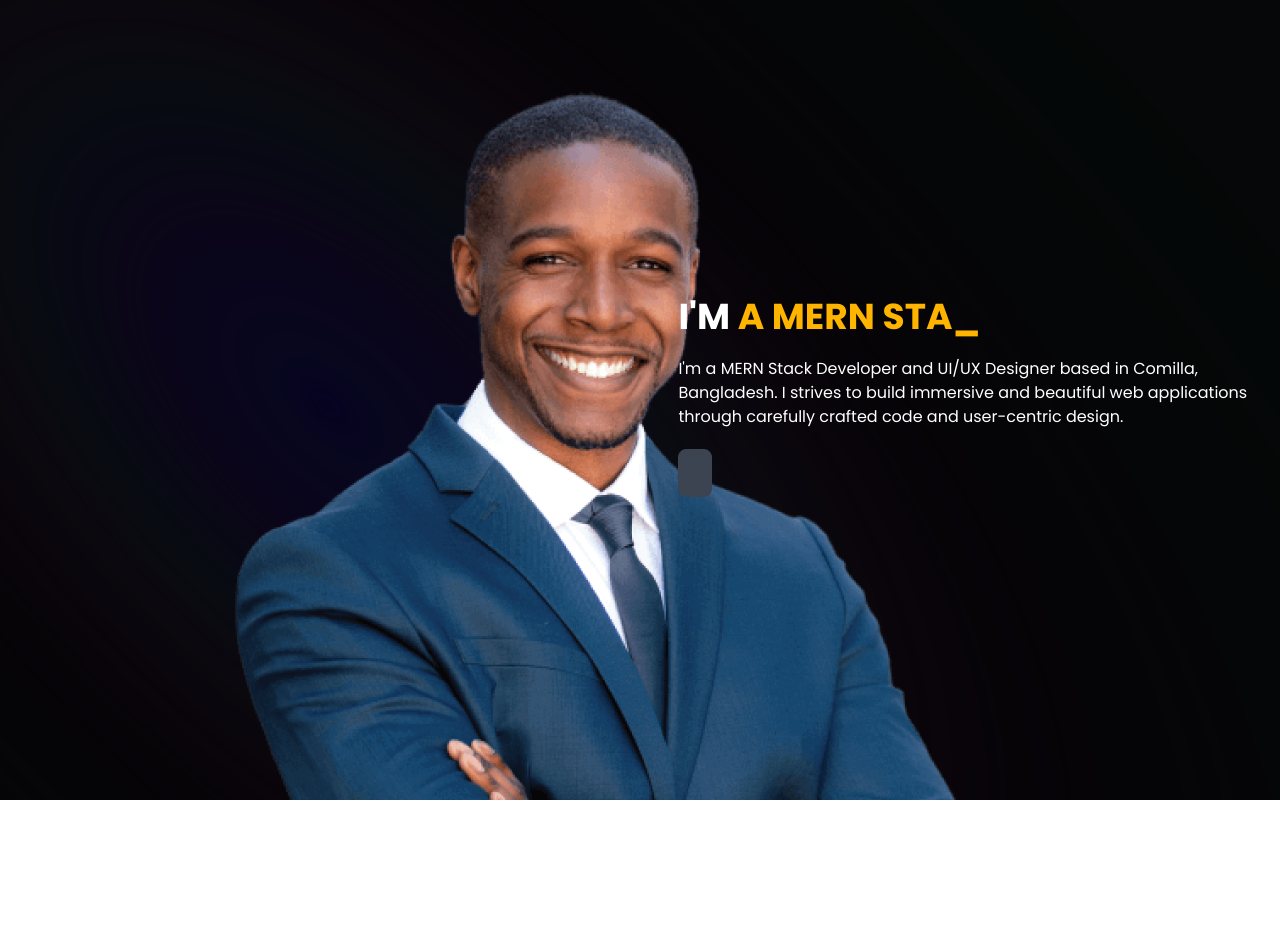
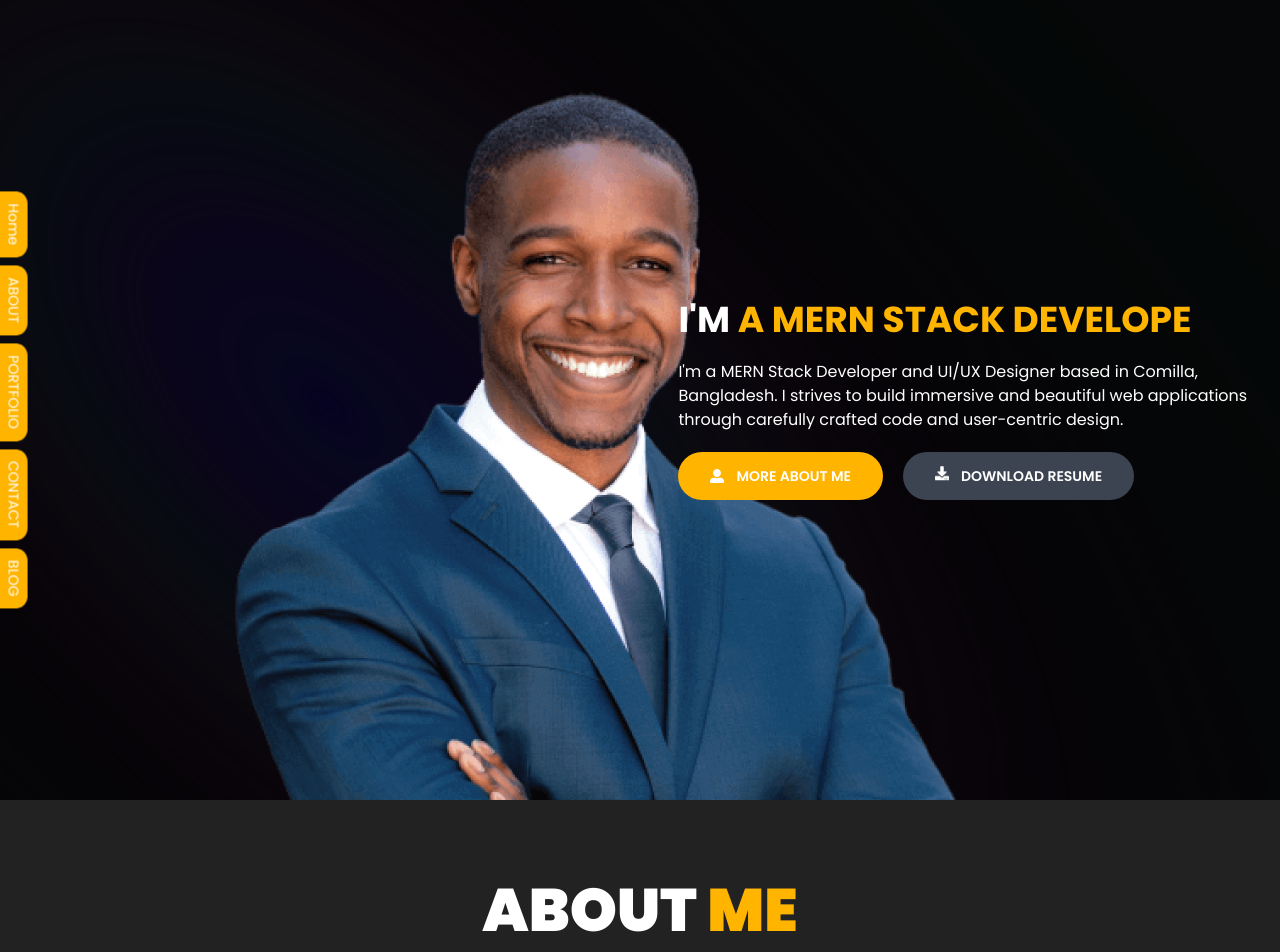
Before and after one commit to abdullah-mamun369/My-Portfolio, a React (Create React App) app: page / in a window 1280 px wide. Shown: the top 952 px of the page. Before the commit the page ends 800 px from the top, so only its background shows below. Built offline with nearby package versions, Linux system fonts and the light colour scheme.

Commit message:
About us created

```diff
--- a/package.json
+++ b/package.json
@@ -10,6 +10,7 @@
     "firebase": "^9.15.0",
     "react": "^18.2.0",
     "react-dom": "^18.2.0",
+    "react-icons": "^4.7.1",
     "react-router-dom": "^6.4.5",
     "react-scripts": "5.0.1",
     "web-vitals": "^2.1.4"
--- /dev/null
+++ b/src/Components/Buttons/PrimaryBtn.js
@@ -0,0 +1,11 @@
+import React from 'react';
+
+const PrimaryBtn = ({ children }) => {
+    return (
+        <div>
+            <button className='btn border-none  text-white rounded-full bg-primary button-section mr-5 px-8'>{children}</button>
+        </div>
+    );
+};
+
+export default PrimaryBtn;
--- /dev/null
+++ b/src/Components/Home/Home Children/About.js
@@ -0,0 +1,14 @@
+import React from 'react';
+
+const About = () => {
+    return (
+        <div className='w-screen h-screen bg-[#222]'>
+            <div className='container mx-auto'>
+                <h1 className='text-6xl font-black text-center pt-20 text-white uppercase'>About <span className='text-primary'>Me</span></h1>
+                <p className='text-center text-base-300 mt-7 before:divide-x before:divide-white before:divide-solid'>I DESIGN AND CODE BEAUTIFUL THINGS, AND I LOVE WHAT I DO.</p>
+            </div>
+        </div>
+    );
+};
+
+export default About;
--- a/src/Components/Home/Home Children/HeroBanner.js
+++ b/src/Components/Home/Home Children/HeroBanner.js
@@ -1,5 +1,10 @@
 import React, { useEffect, useState } from 'react';
+import { Link } from 'react-router-dom';
 import "../Home.css"
+import myresume from '../../../assets/resume.pdf'
+import { FaUserAlt } from "react-icons/fa";
+import { FaDownload } from "react-icons/fa";
+import PrimaryBtn from '../../Buttons/PrimaryBtn';
 
 const HeroBanner = () => {
     const [sentence, setSentence] = useState('');
@@ -12,7 +17,7 @@ const HeroBanner = () => {
         let isReverse = false;
         const forwardTimer = 120;
         const backwardTimer = 20;
-        const stopTimer = 2000;
+        const stopTimer = 1000;
         const cursorTimer = 300;
 
         const updateTimer = (intervalTime, timeOut = false) => {
@@ -62,7 +67,12 @@ const HeroBanner = () => {
                 <div className='text-white'>
                     <h1 className=' text-4xl uppercase text-left font-bold'>I'm <span className='text-primary'>{sentence}{showCursor ? '_' : ''}</span></h1>
                     <p className='my-5'>I'm a MERN Stack Developer and UI/UX Designer based in Comilla, Bangladesh. I strives to build immersive and beautiful web applications through carefully crafted code and user-centric design.</p>
-                    <link className='btn' rel="stylesheet" href="" />
+
+                    <div className='flex'>
+                        <Link><PrimaryBtn><FaUserAlt className='mr-3'></FaUserAlt> MORE ABOUT ME</PrimaryBtn></Link>
+                        <a href={myresume} download={myresume}><button type='submit' className='btn border-none  text-white rounded-full bg-none hover:bg-primary button-section px-8'><FaDownload className='mr-3 animate-bounce'></FaDownload> DOWNLOAD RESUME</button></a>
+                    </div>
+
                 </div>
             </div>
         </div>
--- a/src/Components/Home/Home.css
+++ b/src/Components/Home/Home.css
@@ -1,3 +1,9 @@
 .hero-banner {
     background-image: url(../../assets/banner.png);
 }
+
+/* .button-section {
+    color: white;
+    padding: 10px 20px;
+    border-radius: 30px;
+} */
--- a/src/Components/Home/Home.js
+++ b/src/Components/Home/Home.js
@@ -1,4 +1,5 @@
 import React from 'react';
+import About from './Home Children/About';
 import HeroBanner from './Home Children/HeroBanner';
 
 const Home = () => {
@@ -6,6 +7,7 @@ const Home = () => {
         <div>
             <section>
                 <HeroBanner></HeroBanner>
+                <About></About>
             </section>
         </div>
     );
--- a/src/Components/Navbar/Navbar.js
+++ b/src/Components/Navbar/Navbar.js
@@ -2,8 +2,14 @@ import React from 'react';
 
 const Navbar = () => {
     return (
-        <div>
-
+        <div className='absolute flex h-screen items-center -mx-[195px] '>
+            <div className='rotate-90 fixed'>
+                <button className='rounded-t-xl px-3 py-1 bg-primary font mr-2 text-sm text-white'>Home</button>
+                <button className='rounded-t-xl px-3 py-1 bg-primary font mr-2 text-sm text-white'>ABOUT</button>
+                <button className='rounded-t-xl px-3 py-1 bg-primary font mr-2 text-sm text-white'>PORTFOLIO</button>
+                <button className='rounded-t-xl px-3 py-1 bg-primary font mr-2 text-sm text-white'>CONTACT</button>
+                <button className='rounded-t-xl px-3 py-1 bg-primary font text-sm text-white'>BLOG</button>
+            </div>
         </div>
     );
 };
--- a/src/Layout/Main.js
+++ b/src/Layout/Main.js
@@ -1,9 +1,11 @@
 import React from 'react';
 import { Outlet } from 'react-router-dom';
+import Navbar from '../Components/Navbar/Navbar';
 
 const Main = () => {
     return (
         <div>
+            <Navbar></Navbar>
             <Outlet></Outlet>
         </div>
     );
```
Also changed, not shown: 2 other files (tests, documents, lock files or other folders).
